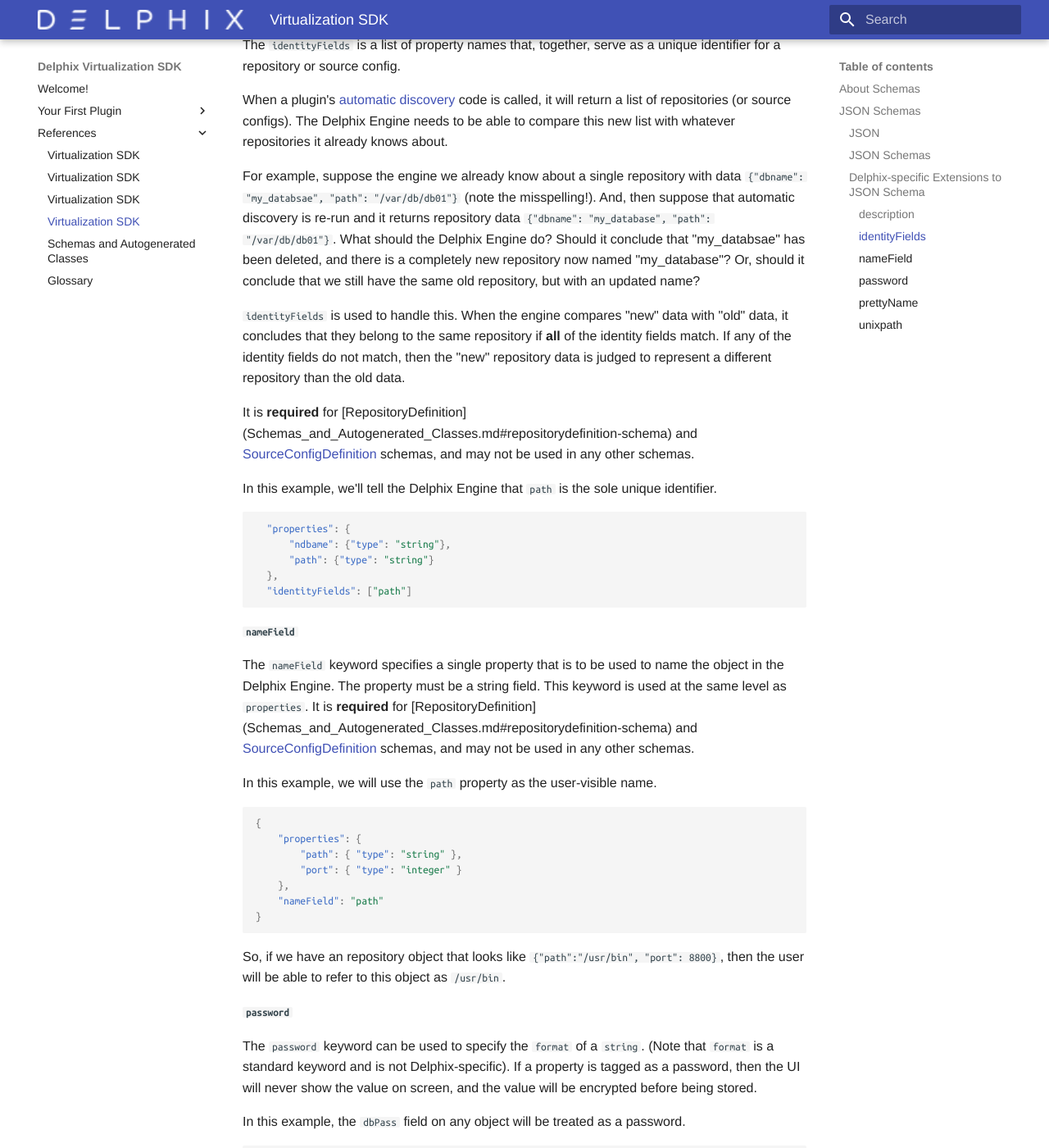
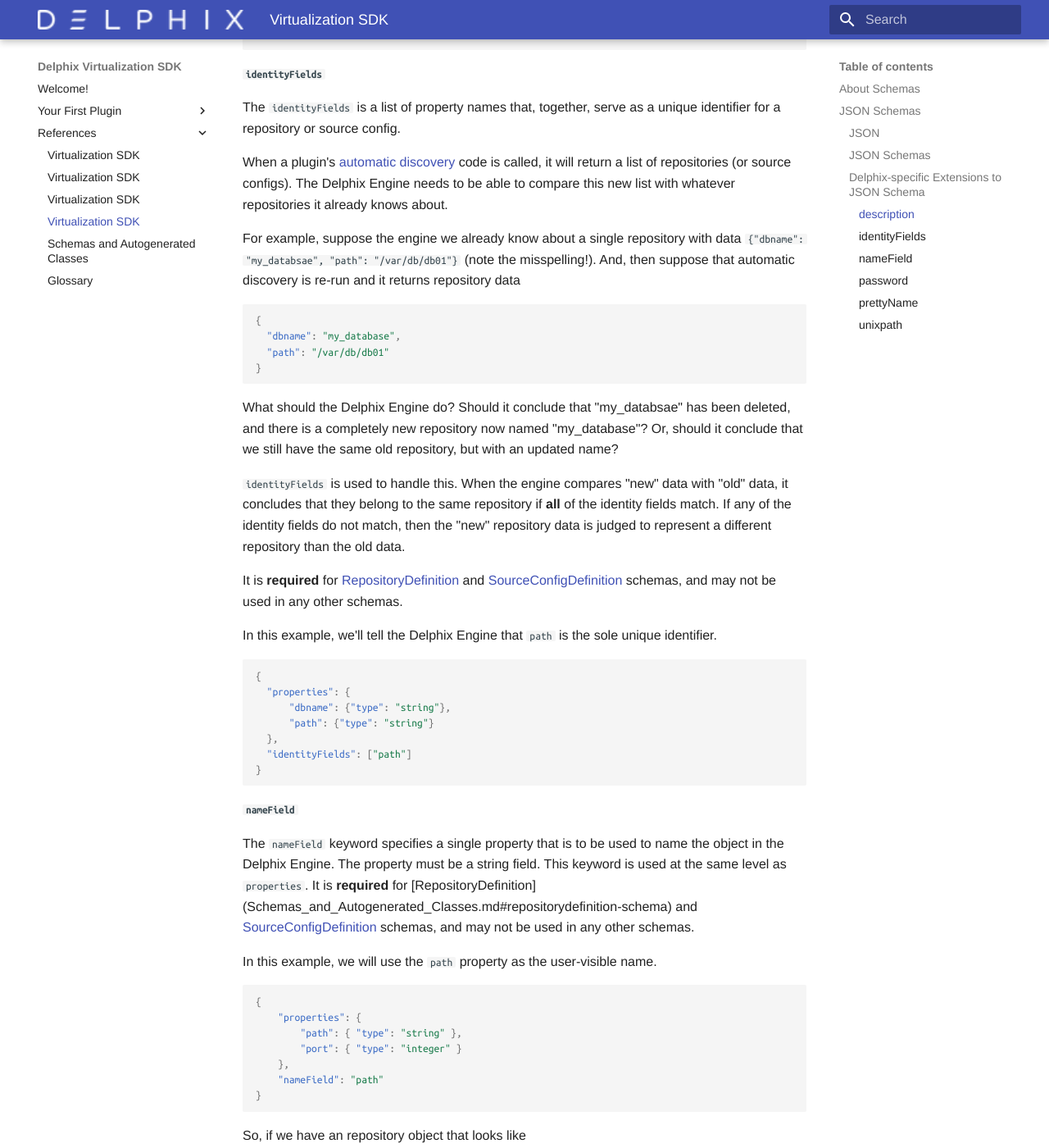
Before and after one commit to delphix/virtualization-sdk, an MkDocs documentation site: the page built from docs/References/Schemas.md, in a window 1280 px wide and 1400 px high, scrolled down 3721 px. Shown: the whole window at 82% size. Built offline with MkDocs 1.6.1 and Material for MkDocs 9.7.7, drawn with Linux system fonts in a browser that asks for light colours; some web fonts are replaced; some of the changed text lies outside the part shown.

Commit message:
Fixed some inconsistencies in the References

````diff
--- a/docs/References/Schemas.md
+++ b/docs/References/Schemas.md
@@ -130,20 +134,30 @@
 
 When a plugin's [automatic discovery](/References/Glossary/#automatic-discovery) code is called, it will return a list of repositories (or source configs). The Delphix Engine needs to be able to compare this new list with whatever repositories it already knows about.
 
-For example, suppose the engine we already know about a single repository with data `{"dbname": "my_databsae", "path": "/var/db/db01"}` (note the misspelling!). And, then suppose that automatic discovery is re-run and it returns repository data `{"dbname": "my_database", "path": "/var/db/db01"}`. What should the Delphix Engine do? Should it conclude that "my_databsae" has been deleted, and there is a completely new repository now named "my_database"? Or, should it conclude that we still have the same old repository, but with an updated name?
+For example, suppose the engine we already know about a single repository with data `{"dbname": "my_databsae", "path": "/var/db/db01"}` (note the misspelling!). And, then suppose that automatic discovery is re-run and it returns repository data
+
+```json
+{
+  "dbname": "my_database",
+  "path": "/var/db/db01"
+}
+```
+What should the Delphix Engine do? Should it conclude that "my_databsae" has been deleted, and there is a completely new repository now named "my_database"? Or, should it conclude that we still have the same old repository, but with an updated name?
 
 `identityFields` is used to handle this. When the engine compares "new" data with "old" data, it concludes that they belong to the same repository if **all** of the identity fields match. If any of the identity fields do not match, then the "new" repository data is judged to represent a different repository than the old data.
 
-It is **required** for [RepositoryDefinition] (Schemas_and_Autogenerated_Classes.md#repositorydefinition-schema) and [SourceConfigDefinition](Schemas_and_Autogenerated_Classes.md#sourceconfigdefinition-schema) schemas, and may not be used in any other schemas.
+It is **required** for [RepositoryDefinition](Schemas_and_Autogenerated_Classes.md#repositorydefinition-schema) and [SourceConfigDefinition](Schemas_and_Autogenerated_Classes.md#sourceconfigdefinition-schema) schemas, and may not be used in any other schemas.
 
 In this example, we'll tell the Delphix Engine that `path` is the sole unique identifier.
 
 ```json
+{
   "properties": {
-      "ndbame": {"type": "string"},
+      "dbname": {"type": "string"},
       "path": {"type": "string"}
   },
   "identityFields": ["path"]
+}
 ```
 
 #### `nameField`
@@ -162,7 +176,15 @@
 }
 ```
 
-So, if we have an repository object that looks like `{"path":"/usr/bin", "port": 8800}`, then the user will be able to refer to this object as `/usr/bin`.
+So, if we have an repository object that looks like
+
+```json
+{
+  "path": "/usr/bin",
+  "port": 8800
+}
+```
+then the user will be able to refer to this object as `/usr/bin`.
 
 
 #### `password`
````
Also changed, not shown: other parts of docs/References/Schemas.md (+26 -10 lines), docs/References/Schemas_and_Autogenerated_Classes.md (+3 -6 lines).
